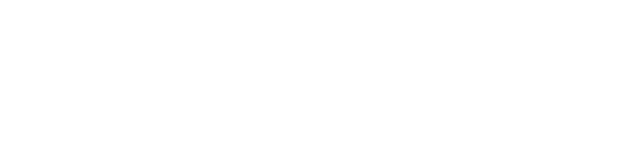
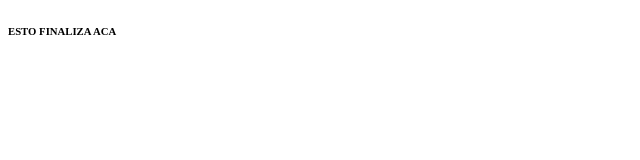
Before and after one commit to rabesc/pruebagit, a plain HTML site: page index.html in a window 1280 px wide. Shown: the full height of the page, 0-640 px from the left. Drawn offline with Linux system fonts and the light colour scheme.

Commit message:
COMMIT FOOTER

```diff
--- a/index.html
+++ b/index.html
@@ -9,5 +9,6 @@
       <!--HEADER-->
       <!--MAIN-->
       <!--FOOTER-->
+      <h6>ESTO FINALIZA ACA</h6>
 </body>
 </html>
```
